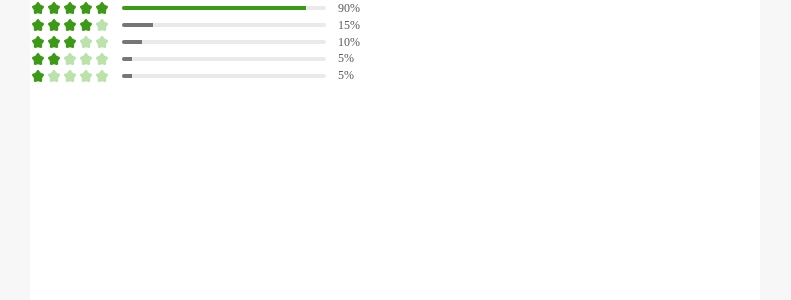
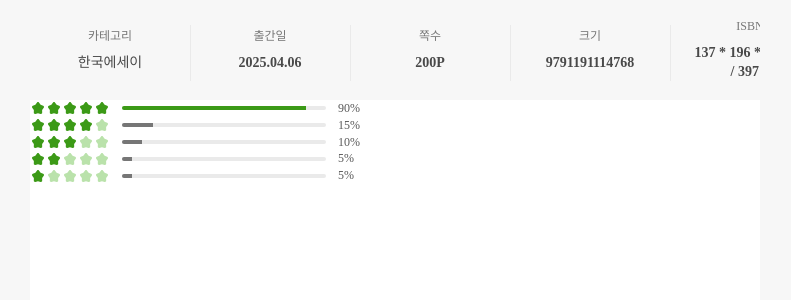
Before and after one commit to SOPT-all/36-COLLABORATION-WEB-KYOBOBOOK, a React (Vite) app: page /best/detail in a window 1280 px wide. Shown: the top 300 px of the page, without its empty margins (245-1036 px from the left). Built offline with nearby package versions, Linux system fonts and the light colour scheme.

Commit message:
feat: BookMeta 컴포넌트 제작 (#34)

```diff
--- /dev/null
+++ b/src/pages/HomeBestDetail/BookMeta/BookMeta.style.ts
@@ -0,0 +1,40 @@
+import type { Theme } from '@emotion/react';
+import { css } from '@emotion/react';
+
+export const metaContainer = (theme: Theme, index: number) => css`
+  display: flex;
+  flex-direction: column;
+  justify-content: center;
+  gap: 0.8rem;
+  width: 16rem;
+  height: 10rem;
+  padding: 2.4rem;
+  background-color: ${theme.colors.gray1};
+  text-align: center;
+  position: relative;
+  ${index !== 0 &&
+  `
+    &::before {
+      content: '';
+      position: absolute;
+      left: 0;
+      top: 25%;
+      bottom: 25%;
+      width: 1px;
+      height: 5.6rem;
+      background-color: ${theme.colors.gray2};
+    }
+  `}
+`;
+
+export const titleText = (theme: Theme) => css`
+  width: 11.2rem;
+  color: ${theme.colors.gray4};
+  ${theme.fonts.caption3}
+`;
+
+export const contentText = (theme: Theme) => css`
+  width: 11.2rem;
+  color: ${theme.colors.gray6};
+  ${theme.fonts.body1}
+`;
--- /dev/null
+++ b/src/pages/HomeBestDetail/BookMeta/BookMeta.tsx
@@ -0,0 +1,24 @@
+import { useTheme } from '@emotion/react';
+
+import {
+  titleText,
+  contentText,
+  metaContainer,
+} from '@/pages/HomeBestDetail/BookMeta/BookMeta.style';
+
+type BookMetaTypes = {
+  title: string;
+  content: string;
+  index: number;
+};
+
+export default function BookMeta({ title, content, index }: BookMetaTypes) {
+  const theme = useTheme();
+
+  return (
+    <div css={metaContainer(theme, index)}>
+      <span css={titleText(theme)}>{title}</span>
+      <span css={contentText(theme)}>{content}</span>
+    </div>
+  );
+}
--- /dev/null
+++ b/src/pages/HomeBestDetail/HomeBestDetail.Style.ts
@@ -0,0 +1,5 @@
+import { css } from '@emotion/react';
+
+export const metaWrapper = css`
+  display: flex;
+`;
--- a/src/pages/HomeBestDetail/HomeBestDetail.tsx
+++ b/src/pages/HomeBestDetail/HomeBestDetail.tsx
@@ -1,17 +1,35 @@
 import RatingBar from '@/pages/HomeBestDetail/RatingBar/RatingBar';
 import { data } from '@/pages/HomeBestDetail/EmotionBar/ReviewData';
+import BookMeta from '@/pages/HomeBestDetail/BookMeta/BookMeta';
+import { metaWrapper } from '@/pages/HomeBestDetail/HomeBestDetail.Style';
+import HorizontalScrollList from '@/components/HorizontalScroll/HorizontalScroll';
 
 const HomeBestDetail = () => {
+  const bookMeta = {
+    카테고리: '한국에세이',
+    출간일: '2025.04.06',
+    쪽수: '200P',
+    크기: '9791191114768',
+    ISBN: '137 * 196 * 22      mm / 397 g',
+  };
+
   const sortedStar = Object.entries(data.starDistribution).sort(
     ([a], [b]) => Number(b) - Number(a),
   );
 
   return (
     <>
-      {sortedStar.map(([key, percent]) => {
-        const rating = Number(key);
-        return <RatingBar key={rating} rating={rating} percent={percent} />;
-      })}
+      <HorizontalScrollList gap="0" sidePadding="0">
+        {Object.entries(bookMeta).map(([title, content], index) => {
+          return <BookMeta key={title} title={title} content={content} index={index} />;
+        })}
+      </HorizontalScrollList>
+      <div>
+        {sortedStar.map(([key, percent]) => {
+          const rating = Number(key);
+          return <RatingBar key={rating} rating={rating} percent={percent} />;
+        })}
+      </div>
     </>
   );
 };
--- a/src/pages/HomeBestDetail/RatingBar/RatingBar.style.ts
+++ b/src/pages/HomeBestDetail/RatingBar/RatingBar.style.ts
@@ -11,7 +11,7 @@ export const percentBar = (theme: Theme) => css`
   width: 20.4rem;
   height: 0.4rem;
   background-color: ${theme.colors.gray2};
-  border-radius: 1rem;
+  border-radius: 10px;
   position: relative;
   overflow: hidden;
 `;
```
